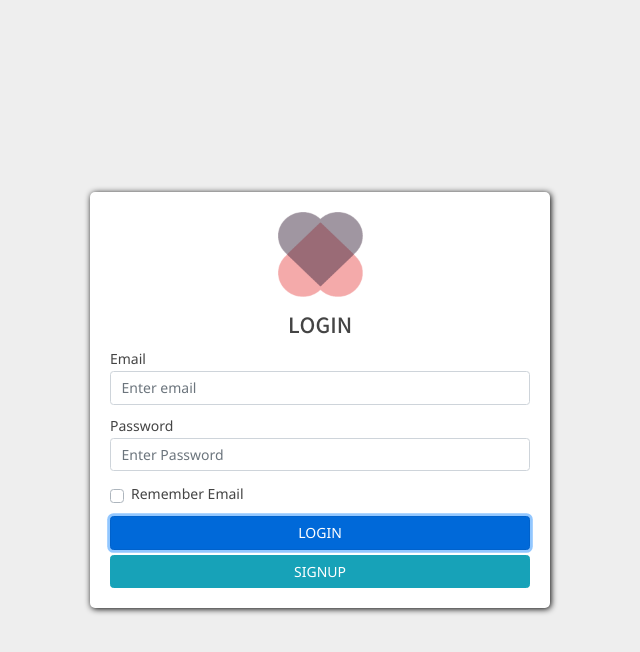
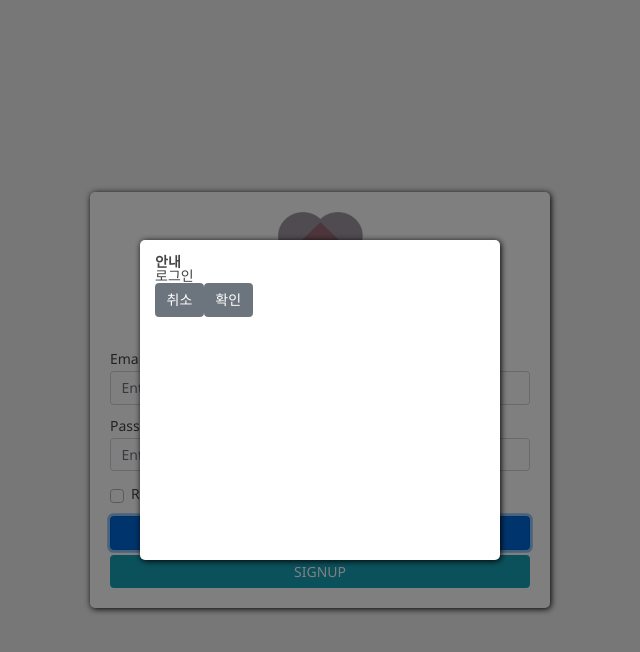
Before and after one commit to devjo0810/happymarry_front, a Vue app: page /login in a window 1280 px wide. Both pictures are taken after a click on the button "LOGIN". Shown: the top 652 px of the page, without its empty margins (320-960 px from the left). Built offline with nearby package versions, Linux system fonts and the light colour scheme; what vue2-perfect-scrollbar would draw is missing.

Commit message:
global modal 추가

```diff
--- /dev/null
+++ b/src/assets/styles/components/global.scss
@@ -0,0 +1,28 @@
+.modal-mask {
+    position: fixed;
+    left: 0;
+    top: 0;
+    z-index: 9998;
+    width: 100%;
+    height: 100%;
+    background-color: rgba(0, 0, 0, .5);
+    transition: opacity .3s ease;
+    @include flex-center;
+
+    .modal-wrap {
+        width: 360px;
+        height: 320px;
+        background-color: #fff;
+        border-radius: 5px;
+        box-shadow: 1px 1px 6px #000;
+        padding: 15px;
+
+        .header {
+            font-weight: bold;
+        }
+
+        .body {
+
+        }
+    }
+}
--- a/src/assets/styles/main.scss
+++ b/src/assets/styles/main.scss
@@ -1,7 +1,11 @@
 @import "./common";
+
 @import "./utility/font";
 @import "./utility/layout";
 @import "./utility/page";
+@import "./utility/animation";
+
+@import "./components/global.scss";
 * {
     box-sizing: border-box;
 }
--- /dev/null
+++ b/src/assets/styles/utility/_animation.scss
@@ -0,0 +1,13 @@
+.modal-enter {
+    opacity: 0;
+}
+
+.modal-leave-active {
+    opacity: 0;
+}
+
+.modal-enter .modal-container,
+.modal-leave-active .modal-container {
+    -webkit-transform: scale(1.1);
+    transform: scale(1.1);
+}
--- /dev/null
+++ b/src/components/common/GlobalModal.vue
@@ -0,0 +1,44 @@
+<template>
+    <transition name="modal">
+        <div class="modal-mask" v-if="isShow">
+            <div class="modal-wrap">
+                <div class="header">{{ title }}</div>
+                <div class="body">{{ message }}</div>
+                <div class="footer">
+                    <template v-if="type==='alert'">
+                        <b-button @click="close">확인</b-button>
+                    </template>
+                    <template v-if="type==='confirm'">
+                        <b-button @click="close">취소</b-button>
+                        <b-button @click="confirm">확인</b-button>
+                    </template>
+                </div>
+            </div>
+        </div>
+    </transition>
+</template>
+<script>
+export default {
+    name: 'GlobalModal',
+    data: () => ({
+        isShow: false,
+        title: '알림',
+        message: '',
+        type: 'alert',
+        confirmCallback: null,
+        closeCallback: null
+    }),
+    methods: {
+        confirm() {
+            console.log('show');
+            this.isShow = false;
+            if(this.confirmCallback) this.confirmCallback();
+        },
+        close() {
+            console.log('close');
+            this.isShow = false;
+            if(this.closeCallback) this.closeCallback();
+        }
+    }
+}
+</script>
--- a/src/main.js
+++ b/src/main.js
@@ -7,8 +7,10 @@ import store from "./store";
 import "./plugins/fontawesome";
 import "./plugins/bootstrap-vue";
 import "./plugins/perfect-scrollbar";
+import GlobalModal from './plugins/global-modal';
 import "./assets/styles/main.scss";
 
+Vue.use(GlobalModal);
 Vue.config.productionTip = false;
 
 new Vue({
--- a/src/pages/sign/Login.vue
+++ b/src/pages/sign/Login.vue
@@ -28,7 +28,7 @@
         </b-form-group>
         <b-form-checkbox v-model="form.check">Remember Email</b-form-checkbox>
         <div class="btn-wrap">
-          <b-button variant="primary" class="block">LOGIN</b-button>
+          <b-button variant="primary" class="block" @click="login">LOGIN</b-button>
           <router-link to="/signup">
             <b-button variant="info" class="block">SIGNUP</b-button>
           </router-link>
@@ -47,5 +47,19 @@ export default {
       check: false,
     },
   }),
+  methods: {
+    login() {
+      this.$confirm({
+        title: '안내',
+        message: '로그인',
+        confirmCallback() {
+          console.log('로그인 확인');
+        },
+        closeCallback() {
+          console.log('로그인 취소');
+        }
+      });
+    }
+  }
 };
 </script>
--- /dev/null
+++ b/src/plugins/global-modal.js
@@ -0,0 +1,27 @@
+import GlobalModal from '../components/common/GlobalModal';
+
+export default {
+    install(Vue) {
+        var ModalConstructor = Vue.extend(GlobalModal);
+        var modalInstance = new ModalConstructor({
+            el: document.createElement('div')
+        });
+        document.body.appendChild(modalInstance.$el);
+
+        Vue.prototype.$alert = ({title, message, closeCallback}) => {
+            modalInstance.isShow = true;
+            modalInstance.type = 'alert';
+            modalInstance.title = title;
+            modalInstance.message = message;
+            modalInstance.closeCallback = closeCallback;
+        }
+        Vue.prototype.$confirm = ({title, message, confirmCallback, closeCallback}) => {
+            modalInstance.isShow = true;
+            modalInstance.type = 'confirm';
+            modalInstance.title = title;
+            modalInstance.message = message;
+            modalInstance.confirmCallback = confirmCallback;
+            modalInstance.closeCallback = closeCallback;
+        }
+    }
+}
```
